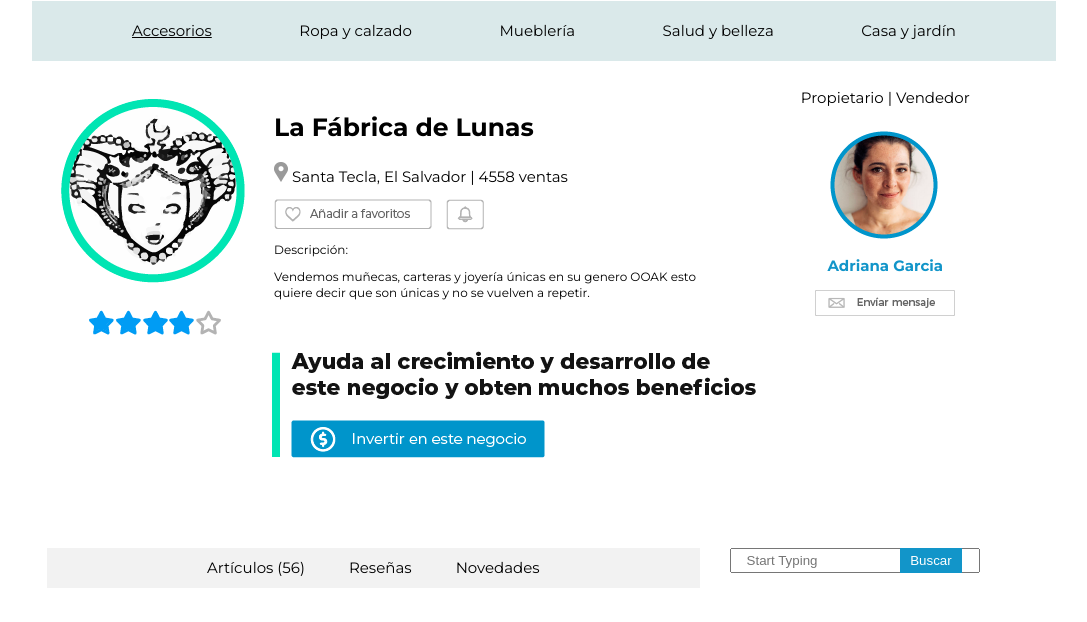
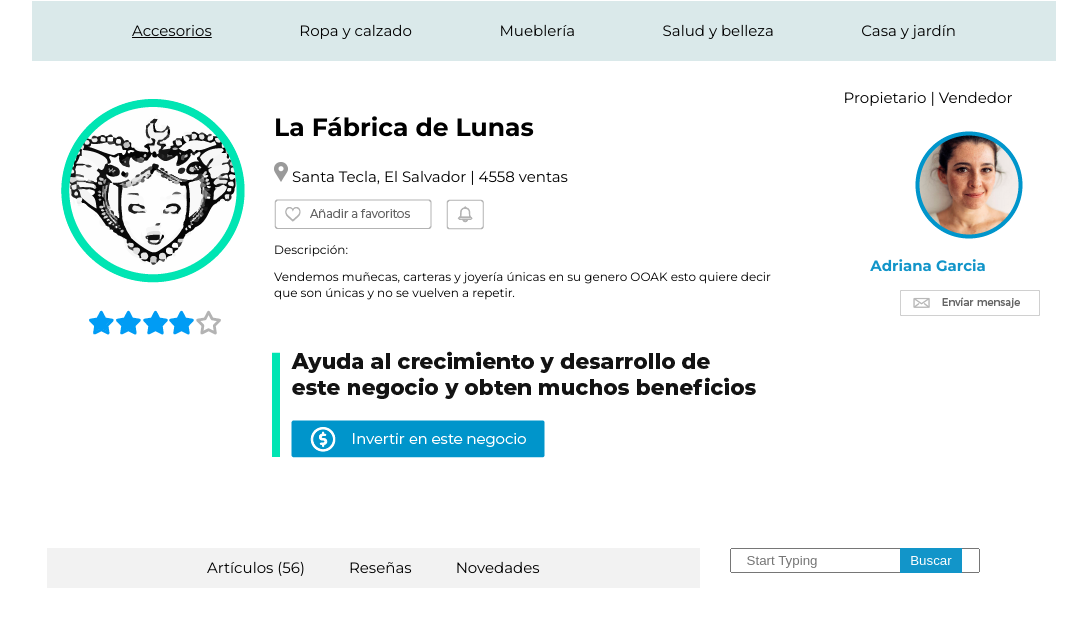
Before and after one commit to ft180397/ft180397.github.io, a plain HTML site: page PerfilTienda.html in a window 1280 px wide. Shown: the part 129-751 px from the top of the page, without its empty margins (96-1183 px from the left). Drawn offline with Linux system fonts and the light colour scheme.

Commit message:
Update PerfilTienda.html

```diff
--- a/PerfilTienda.html
+++ b/PerfilTienda.html
@@ -103,7 +103,7 @@
     <section id="usuario">
 
         <div class="contenedor">
-            <div class="col-8">
+            <div class="col-9">
 
                 <div id="perfil">
 
@@ -129,7 +129,7 @@
 
             </div>
 
-            <div id="avatar" class="col-4">
+            <div id="avatar" class="col-3">
                 <h2 id="prop"> Propietario | Vendedor </h2>
                 <img id="ven" src="img/imgvendedor.png" alt="">
                 <h3> Adriana Garcia </h3>
```
